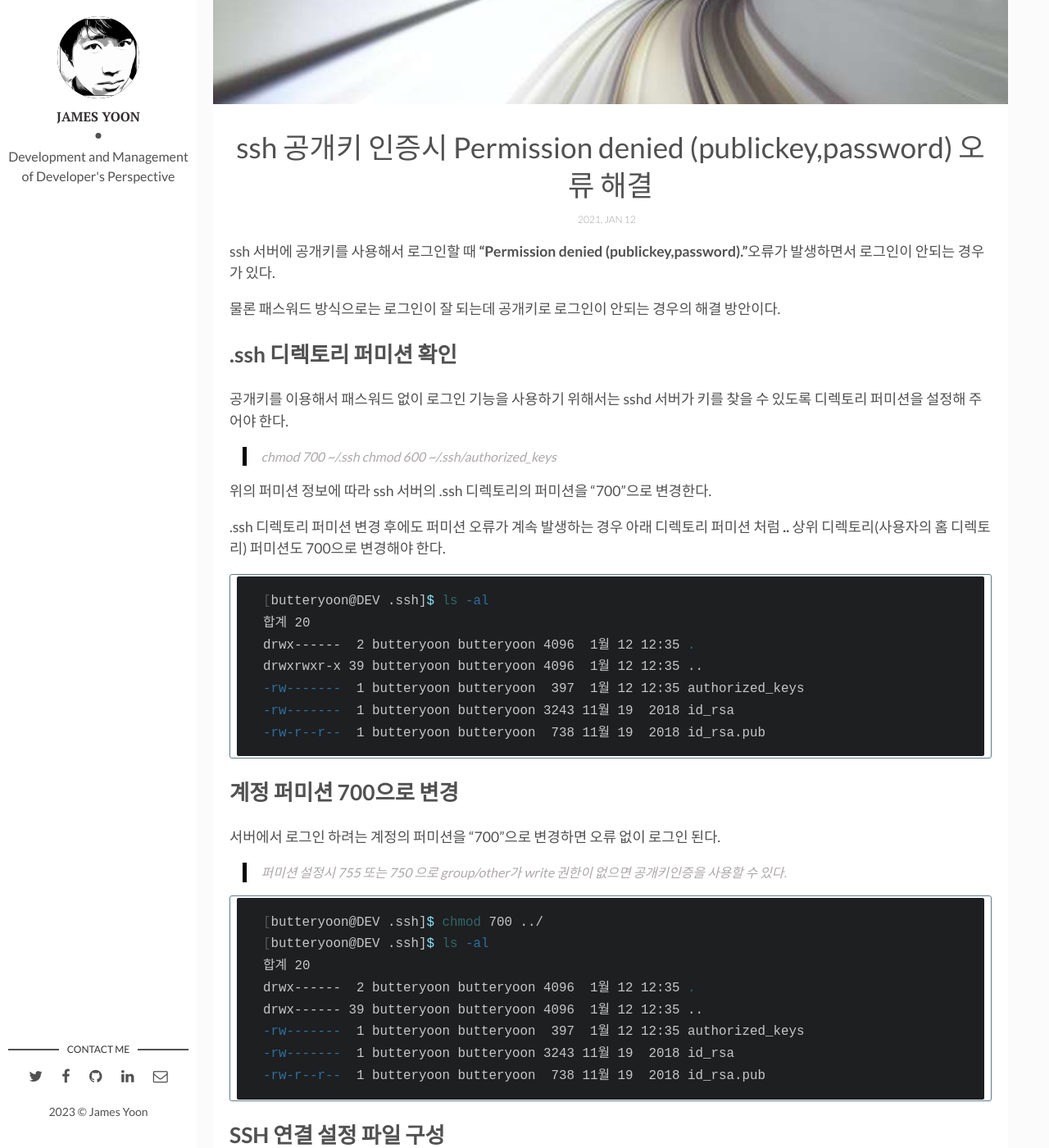
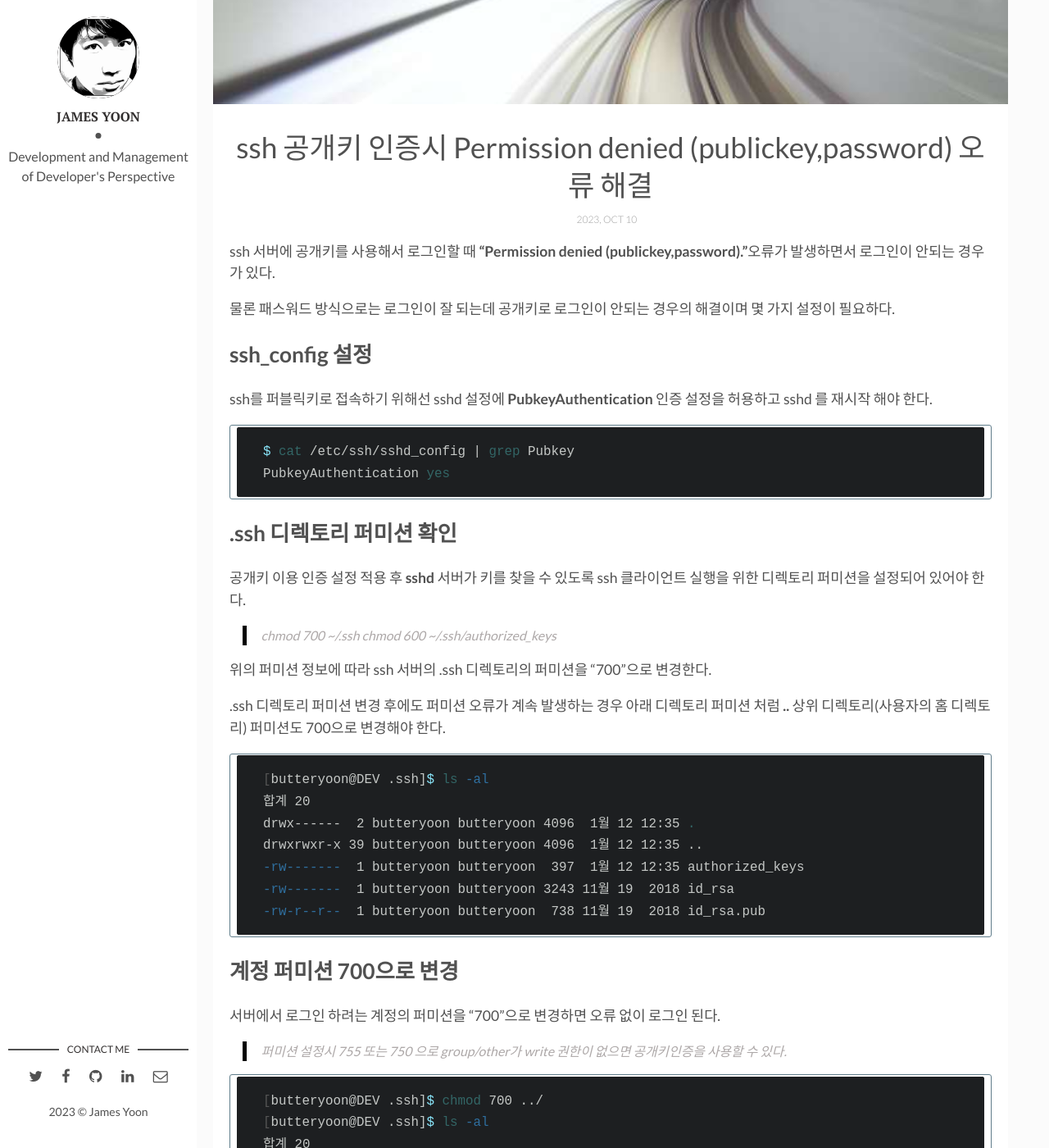
Before and after one commit to butteryoon/butteryoon.github.io, a Jekyll site: the page built from _posts/2021-01-12-ssh_publickey.md, in a window 1280 px wide and 1400 px high, scrolled down 393 px. Shown: the whole window at 82% size. Built offline with Jekyll 4.4.1, drawn with Linux system fonts in a browser that asks for light colours; comment, search, counter and statistics services are not loaded; some of the changed text lies outside the part shown.

Commit message:
ssh log with publickey

````diff
--- a/_posts/2021-01-12-ssh_publickey.md
+++ b/_posts/2021-01-12-ssh_publickey.md
@@ -1,24 +1,34 @@
 ---
 layout: post
+comments: true
 title: "ssh 공개키 인증시 Permission denied (publickey,password) 오류 해결"
 description: "ssh 공개키 인증시 Permission denied (publickey,password) 오류 해결"
 img: M_ssh_tunneling.jpg
 date: 2021-01-12 13:00:00 +0900
-last_modified_at: 2021-01-12 13:00:00 +0900
-tags: [ssh, publickey] # add tag
+last_modified_at: 2023-10-10 03:00:00 +0900
+tags: [ssh, publickey, authorized_keys] # add tag
 related: ssh
 categories: tools
 ---
 
 ssh 서버에 공개키를 사용해서 로그인할 때 **"Permission denied (publickey,password)."**오류가 발생하면서 로그인이 안되는 경우가 있다.
 
-물론 패스워드 방식으로는 로그인이 잘 되는데 공개키로 로그인이 안되는 경우의 해결 방안이다.
+물론 패스워드 방식으로는 로그인이 잘 되는데 공개키로 로그인이 안되는 경우의 해결이며 몇 가지 설정이 필요하다.
 
 <!--more-->
 
+## ssh_config 설정
+
+ssh를 퍼블릭키로 접속하기 위해선 sshd 설정에 **PubkeyAuthentication** 인증 설정을 허용하고 sshd 를 재시작 해야 한다.
+
+```bash
+$ cat /etc/ssh/sshd_config | grep Pubkey
+PubkeyAuthentication yes
+```
+
 ## .ssh 디렉토리 퍼미션 확인
 
-공개키를 이용해서 패스워드 없이 로그인 기능을 사용하기 위해서는 sshd 서버가 키를 찾을 수 있도록 디렉토리 퍼미션을 설정해 주어야 한다.
+공개키 이용 인증 설정 적용 후 **sshd** 서버가 키를 찾을 수 있도록 ssh 클라이언트 실행을 위한 디렉토리 퍼미션을 설정되어 있어야 한다.
 
 > chmod 700 ~/.ssh
 > chmod 600 ~/.ssh/authorized_keys
@@ -55,9 +65,9 @@ drwx------ 39 butteryoon butteryoon 4096  1월 12 12:35 ..
 -rw-r--r--  1 butteryoon butteryoon  738 11월 19  2018 id_rsa.pub
 ```
 
-## SSH 연결 설정 파일 구성
+## SSH 클라이언트 연결 설정 파일
 
-아래와 같이 호스트별로 다른 키를 사용하고 있는 경우 ssh 클라이언트가 사용할 키를 선택할 수 있도록 "~/.ssh/config"파일에 각 호스트의 개인키를 등록한다.
+아래와 같이 호스트별로 다른 키를 사용하고 있는 경우 ssh 클라이언트가 사용할 키를 선택할 수 있도록 **~/.ssh/config** 파일에 각 호스트의 개인키를 등록한다.
 
 ```powershell
 ❯ cat C:\Users\softr\.ssh\config
````
